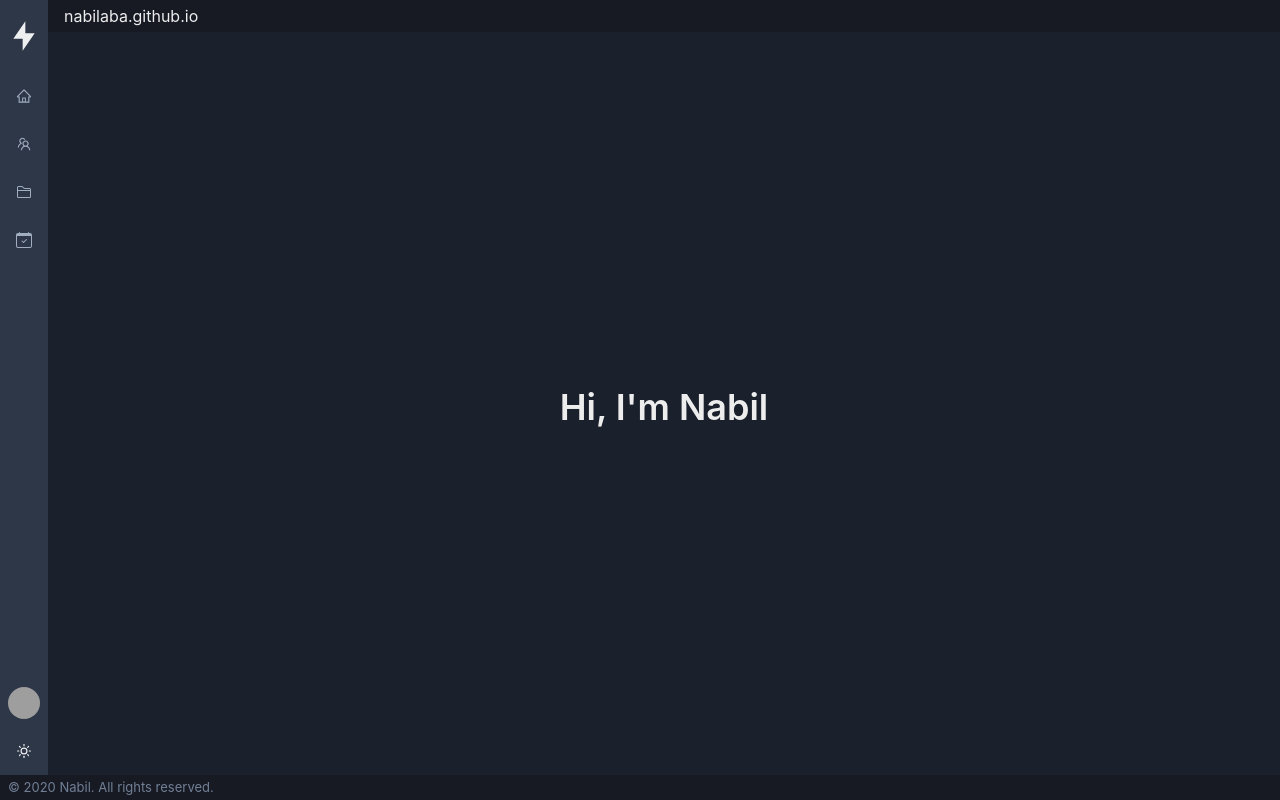
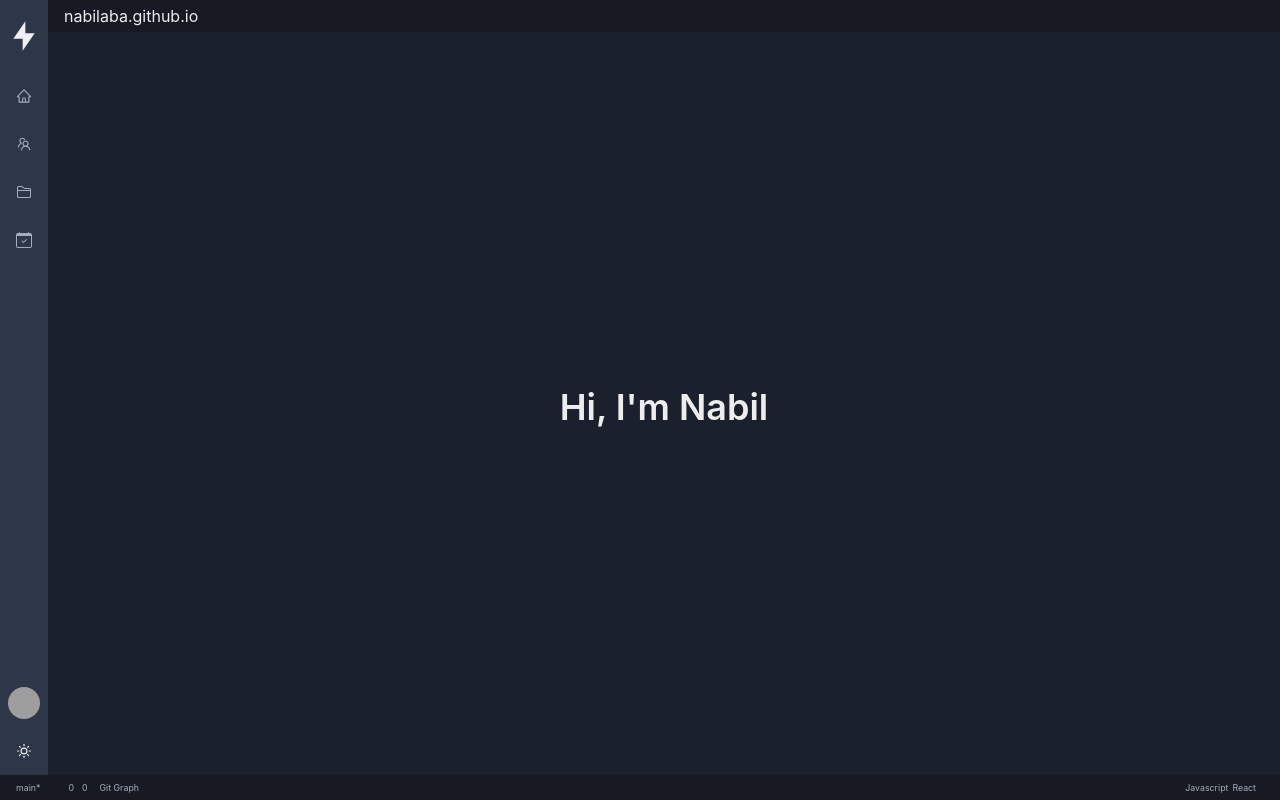
Before and after one commit to nabilaba/nabilaba.github.io, a React (Vite) app: page / in a window 1280 px wide. Built offline with nearby package versions, Linux system fonts and the light colour scheme; grey boxes are pictures that could not be loaded; some icons are missing.

Commit message:
make footer like vscode

```diff
--- a/index.html
+++ b/index.html
@@ -4,6 +4,7 @@
     <meta charset="UTF-8" />
     <link rel="icon" type="image/svg+xml" href="/src/favicon.svg" />
     <meta name="viewport" content="width=device-width, initial-scale=1.0" />
+    <link rel="stylesheet" href="https://microsoft.github.io/vscode-codicons/dist/codicon.css">
     <title>Nabil Aba</title>
   </head>
   <body>
--- a/src/components/Footer/index.jsx
+++ b/src/components/Footer/index.jsx
@@ -1,20 +1,63 @@
-import { HStack, Text, useColorModeValue } from "@chakra-ui/react";
+import {
+  Box,
+  Flex,
+  HStack,
+  Stack,
+  Text,
+  useColorModeValue,
+} from "@chakra-ui/react";
 
 const FooterContent = () => (
-  <HStack
+  <Flex
     pos="fixed"
     bottom="0"
     zIndex="2"
     w="full"
-    px="2"
     as="footer"
     h="25px"
     bg={useColorModeValue("gray.200", "gray.900")}
     align="center"
+    spacing={1}
+    px={2}
+    justifyContent="space-between"
   >
-    <Text fontSize="13px" color="gray.500">
-      © 2020 Nabil. All rights reserved.
-    </Text>
+    <HStack spacing={1} h="full">
+      <FooterItem icon="codicon codicon-git-branch" label="main*" />
+      <FooterItem icon="codicon codicon-cloud-upload" />
+      <FooterItem
+        icon="codicon codicon-error"
+        label="0"
+        icon2="codicon codicon-warning"
+        label2="0"
+      />
+      <FooterItem label="Git Graph" />
+    </HStack>
+    <HStack spacing={1} h="full">
+      <FooterItem label="Javascript" label2="React" />
+      <FooterItem icon="codicon codicon-smiley" />
+    </HStack>
+  </Flex>
+);
+
+const FooterItem = ({ icon, icon2, label, label2 }) => (
+  <HStack
+    color={useColorModeValue("gray.800", "gray.400")}
+    spacing={1}
+    align="center"
+    role="group"
+    h="full"
+    fontSize={".55rem"}
+    cursor="pointer"
+    w="max-content"
+    _hover={{ bg: useColorModeValue("gray.100", "gray.800") }}
+    p={1}
+  >
+    {icon && <Text as="span" className={icon} style={{ fontSize: ".75rem" }} />}
+    {label && <Text>{label}</Text>}
+    {icon2 && (
+      <Text as="span" className={icon2} style={{ fontSize: ".75rem" }} />
+    )}
+    {label2 && <Text>{label2}</Text>}
   </HStack>
 );
 
```
